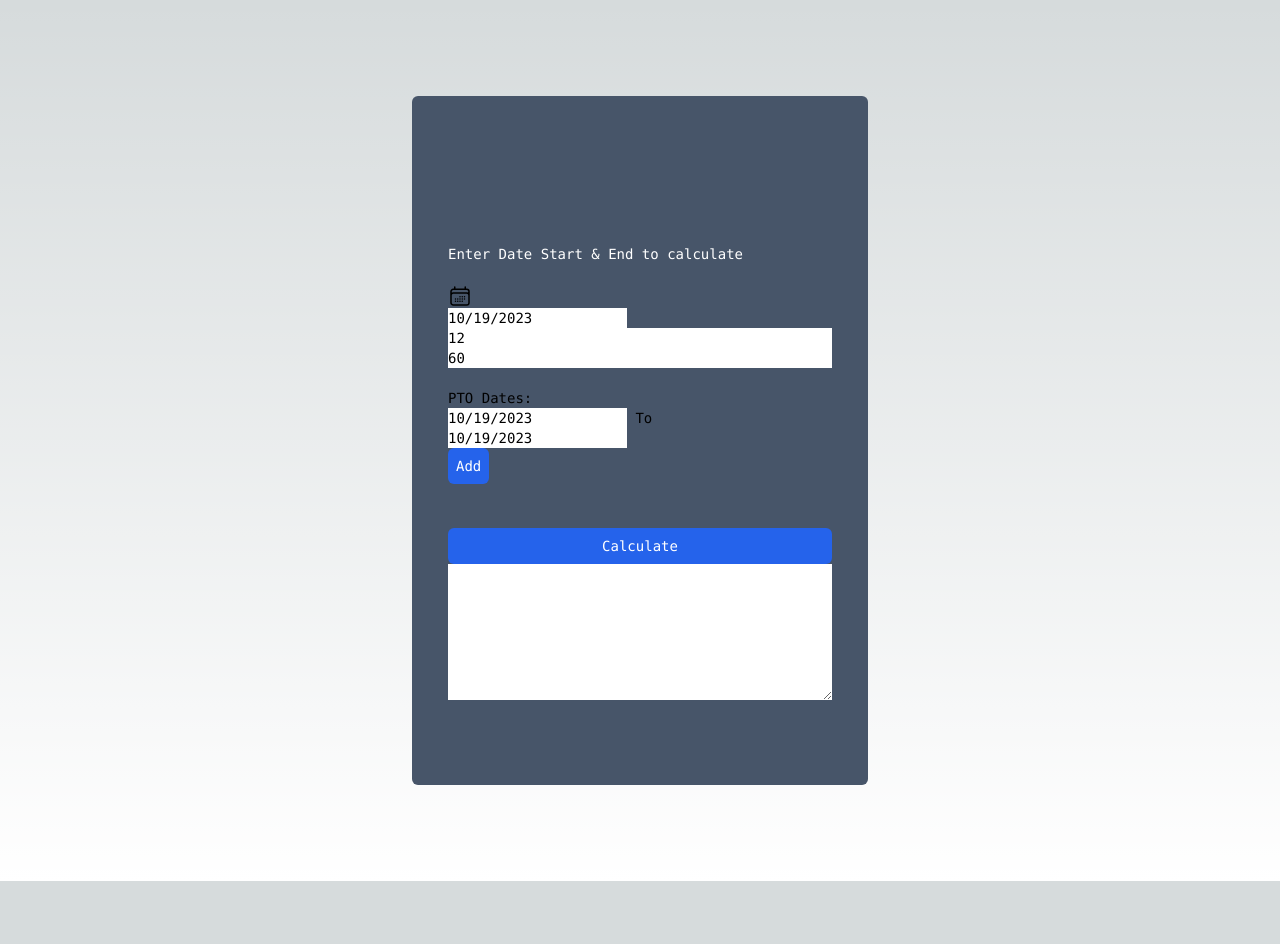
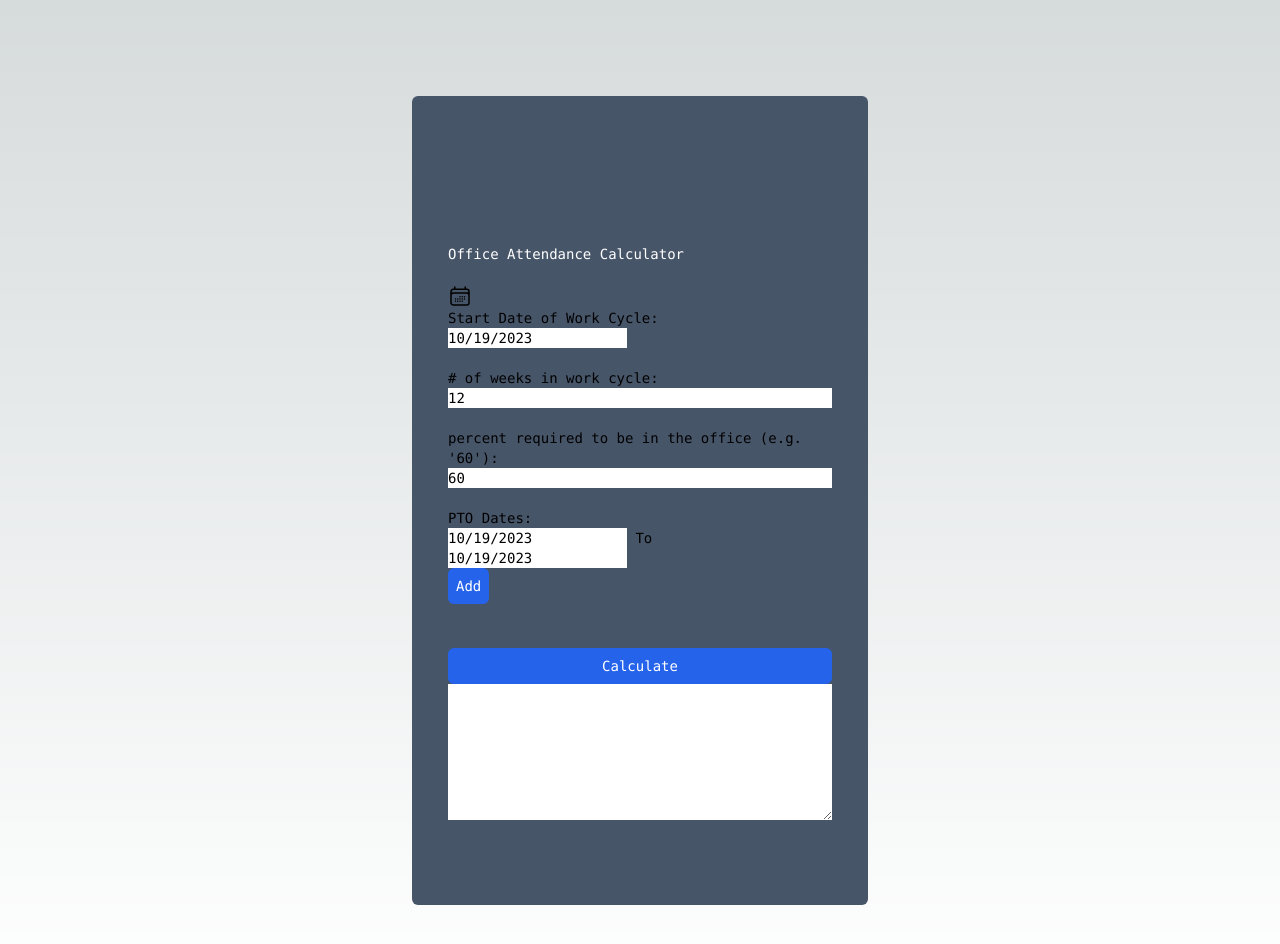
Before and after one commit to n3cr0Tech/wfh_date_calculator, a Next.js app: page / in a window 1280 px wide. Shown: the top 944 px of the page. Before the commit the page ends 881 px from the top, so only its background shows below. Built offline with nearby package versions, Linux system fonts and the light colour scheme.

Commit message:
added labels next to textboxes

```diff
--- a/src/components/ui/main-form.tsx
+++ b/src/components/ui/main-form.tsx
@@ -65,7 +65,7 @@ export default function MainForm() {
       <div className="pt-32 pr-9 pl-9 pb-12 md:pt-25 md:pb-20 bg-slate-600 rounded-md">
         <div className="max-w-sm mx-auto">
           <div className="py-5">
-              <h1 className="h1" style={{color: "white"}}>Enter Date Start & End to calculate</h1>
+              <h1 className="h1" style={{color: "white"}}>Office Attendance Calculator</h1>
           </div>
           <div className="pt-15">
             <form onSubmit={handleSubmit}>
@@ -73,6 +73,7 @@ export default function MainForm() {
                 <svg xmlns="http://www.w3.org/2000/svg" fill="none" viewBox="0 0 24 24" strokeWidth={1.5} stroke="currentColor" className="w-6 h-6">
                   <path strokeLinecap="round" strokeLinejoin="round" d="M6.75 3v2.25M17.25 3v2.25M3 18.75V7.5a2.25 2.25 0 012.25-2.25h13.5A2.25 2.25 0 0121 7.5v11.25m-18 0A2.25 2.25 0 005.25 21h13.5A2.25 2.25 0 0021 18.75m-18 0v-7.5A2.25 2.25 0 015.25 9h13.5A2.25 2.25 0 0121 11.25v7.5m-9-6h.008v.008H12v-.008zM12 15h.008v.008H12V15zm0 2.25h.008v.008H12v-.008zM9.75 15h.008v.008H9.75V15zm0 2.25h.008v.008H9.75v-.008zM7.5 15h.008v.008H7.5V15zm0 2.25h.008v.008H7.5v-.008zm6.75-4.5h.008v.008h-.008v-.008zm0 2.25h.008v.008h-.008V15zm0 2.25h.008v.008h-.008v-.008zm2.25-4.5h.008v.008H16.5v-.008zm0 2.25h.008v.008H16.5V15z" />
                 </svg>
+                <span>Start Date of Work Cycle: </span>
                 <DatePicker
                   id="startDateTotal"
                   className="text-black"
@@ -81,7 +82,13 @@ export default function MainForm() {
                   onChange={date => setStartDate(date)}
                   startDate={startDate}
                 />
+                <br/>
+                <br/>
+                <span># of weeks in work cycle: </span>
                 <input id="weeksInEachCycle" type="text" defaultValue={12} className="form-input w-full text-black" placeholder="# of Weeks in a cycle" required/>
+                <br/>
+                <br/>
+                <span>percent required to be in the office (e.g. '60'): </span>
                 <input id="attendancePercentReq" type="text" defaultValue={60} className="form-input w-full text-black" placeholder="Percent of Attendance required (e.g. 60)" required/>
               </div>
 
```
